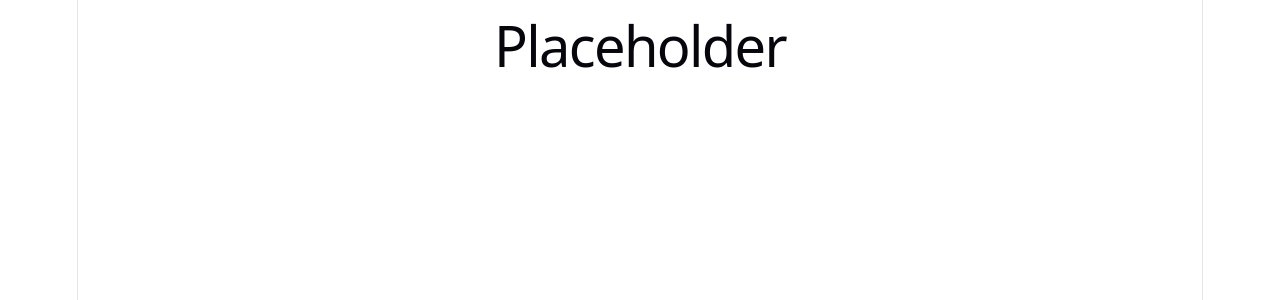
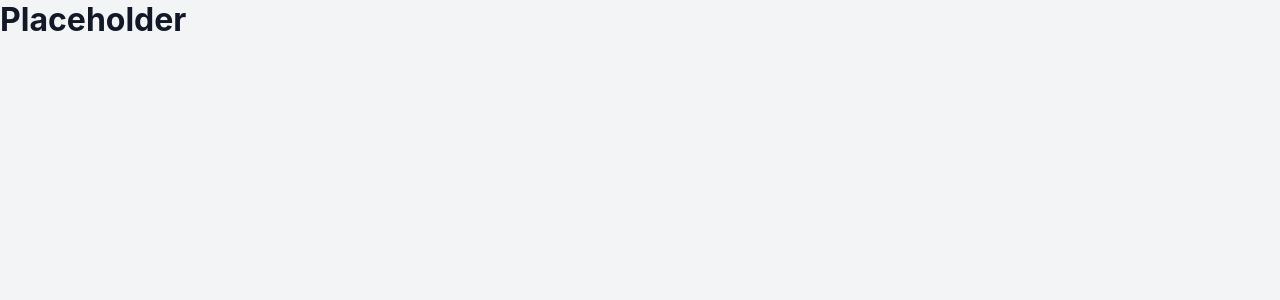
Before and after one commit to MykytaMusaiev/interactive-flip-cards, a React (Vite) app: page / in a window 1280 px wide. Shown: the top 300 px of the page. Built offline with nearby package versions, Linux system fonts and the light colour scheme.

Commit message:
feat: add theme switcher with hook and light/dark toggle component

```diff
--- a/src/global.css
+++ b/src/global.css
@@ -1,111 +1,45 @@
 :root {
-  --text: #6b6375;
-  --text-h: #08060d;
-  --bg: #fff;
-  --border: #e5e4e7;
-  --code-bg: #f4f3ec;
-  --accent: #aa3bff;
-  --accent-bg: rgba(170, 59, 255, 0.1);
-  --accent-border: rgba(170, 59, 255, 0.5);
-  --social-bg: rgba(244, 243, 236, 0.5);
-  --shadow:
-    rgba(0, 0, 0, 0.1) 0 10px 15px -3px, rgba(0, 0, 0, 0.05) 0 4px 6px -2px;
-
-  --sans: system-ui, 'Segoe UI', Roboto, sans-serif;
-  --heading: system-ui, 'Segoe UI', Roboto, sans-serif;
-  --mono: ui-monospace, Consolas, monospace;
-
-  font: 18px/145% var(--sans);
-  letter-spacing: 0.18px;
-  color-scheme: light dark;
-  color: var(--text);
-  background: var(--bg);
-  font-synthesis: none;
-  text-rendering: optimizeLegibility;
-  -webkit-font-smoothing: antialiased;
-  -moz-osx-font-smoothing: grayscale;
-
-  @media (max-width: 1024px) {
-    font-size: 16px;
-  }
+    --color-bg: #f3f4f6;
+    --color-surface: #ffffff;
+    --color-text-primary: #111827;
+    --color-text-secondary: #6b7280;
+    --color-border: #e5e7eb;
+    --color-accent: #6366f1;
+    --color-accent-hover: #4f46e5;
+    --color-card-shadow: rgba(0, 0, 0, 0.08);
+    --color-card-shadow-hover: rgba(0, 0, 0, 0.16);
+    --color-favorite: #f59e0b;
+    --color-danger: #ef4444;
+    --color-danger-hover: #dc2626;
 }
 
-@media (prefers-color-scheme: dark) {
-  :root {
-    --text: #9ca3af;
-    --text-h: #f3f4f6;
-    --bg: #16171d;
-    --border: #2e303a;
-    --code-bg: #1f2028;
-    --accent: #c084fc;
-    --accent-bg: rgba(192, 132, 252, 0.15);
-    --accent-border: rgba(192, 132, 252, 0.5);
-    --social-bg: rgba(47, 48, 58, 0.5);
-    --shadow:
-      rgba(0, 0, 0, 0.4) 0 10px 15px -3px, rgba(0, 0, 0, 0.25) 0 4px 6px -2px;
-  }
-
-  #social .button-icon {
-    filter: invert(1) brightness(2);
-  }
+[data-theme="dark"] {
+    --color-bg: #111827;
+    --color-surface: #1f2937;
+    --color-text-primary: #f9fafb;
+    --color-text-secondary: #9ca3af;
+    --color-border: #374151;
+    --color-accent: #818cf8;
+    --color-accent-hover: #6366f1;
+    --color-card-shadow: rgba(0, 0, 0, 0.3);
+    --color-card-shadow-hover: rgba(0, 0, 0, 0.5);
+    --color-favorite: #fbbf24;
+    --color-danger: #f87171;
+    --color-danger-hover: #ef4444;
 }
 
-#root {
-  width: 1126px;
-  max-width: 100%;
-  margin: 0 auto;
-  text-align: center;
-  border-inline: 1px solid var(--border);
-  min-height: 100svh;
-  display: flex;
-  flex-direction: column;
-  box-sizing: border-box;
+* {
+    margin: 0;
+    padding: 0;
+    box-sizing: border-box;
 }
 
 body {
-  margin: 0;
+    font-family: "Inter", sans-serif;
+    background: var(--color-bg);
+    color: var(--color-text-primary);
+    transition:
+        background 0.3s ease,
+        color 0.3s ease;
+    min-height: 100vh;
 }
-
-h1,
-h2 {
-  font-family: var(--heading);
-  font-weight: 500;
-  color: var(--text-h);
-}
-
-h1 {
-  font-size: 56px;
-  letter-spacing: -1.68px;
-  margin: 32px 0;
-  @media (max-width: 1024px) {
-    font-size: 36px;
-    margin: 20px 0;
-  }
-}
-h2 {
-  font-size: 24px;
-  line-height: 118%;
-  letter-spacing: -0.24px;
-  margin: 0 0 8px;
-  @media (max-width: 1024px) {
-    font-size: 20px;
-  }
-}
-p {
-  margin: 0;
-}
-
-code,
-.counter {
-  font-family: var(--mono);
-  display: inline-flex;
-  border-radius: 4px;
-  color: var(--text-h);
-}
-
-code {
-  font-size: 15px;
-  line-height: 135%;
-  padding: 4px 8px;
-  background: var(--code-bg);
-}
```
Also changed, not shown: src/components/ThemeToggle/ThemeToggle.module.css (added, +21 -0 lines), src/components/ThemeToggle/ThemeToggle.tsx (+17 -0 lines), src/shared/hooks/useTheme.ts (added, +22 -0 lines).
